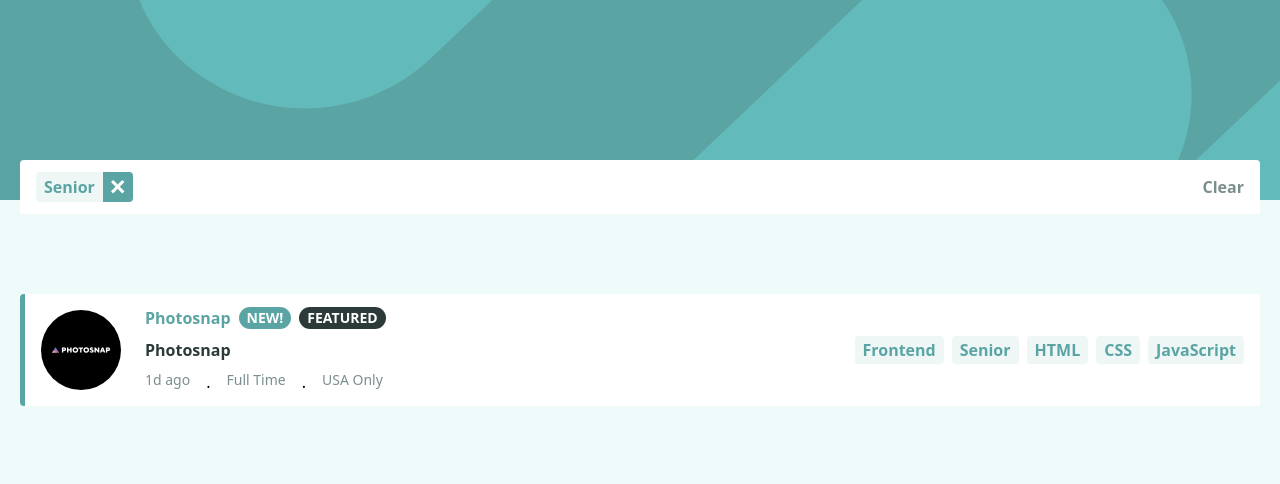
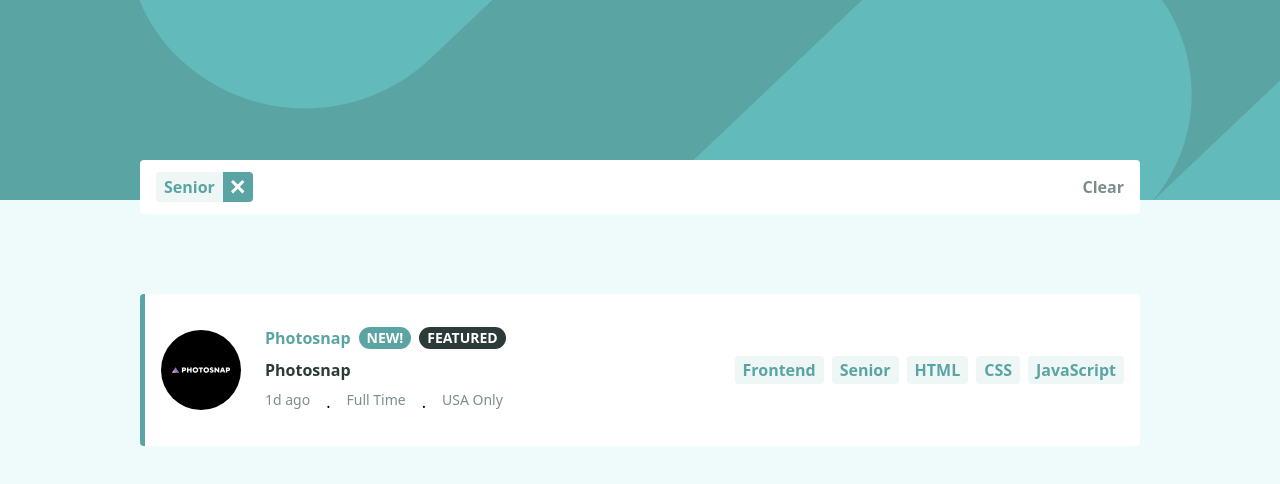
Before and after one commit to fevent07/static-job-listings-master, a website with bundled scripts: page index.html in a window 1280 px wide. Both pictures are taken after a click on the element "Senior". Built offline with nearby package versions, Linux system fonts and the light colour scheme.

Commit message:
final touch

```diff
--- a/index.html
+++ b/index.html
@@ -11,11 +11,11 @@
   </head>
   <body class="relative h-full w-full bg-lightGrayishCyanBG">
     <header class="h-[25vh] w-full bg-desaturatedDarkCyan bg-[url('/images/bg-header-mobile.svg')] bg-cover bg-center bg-no-repeat md:bg-[url('/images/bg-header-desktop.svg')]"></header>
-    <main class="mx-8 mb-8 max-w-full md:container md:mx-auto">
-      <div class="filter--container show flex h-auto w-full translate-y-[-40px] items-center justify-between rounded bg-white px-4 py-3">
+    <main class="mx-8 mb-8 max-w-full md:w-[1000px] md:container md:mx-auto">
+      <div class="filter--container hide flex h-auto w-full translate-y-[-40px] items-center justify-between rounded bg-white px-4 py-3" style="display:none" id="searchContainer">
         <div class="category--filter flex flex-wrap items-center gap-[0.5rem]">
         </div>
-        <button class="cursor-pointer font-bold text-darkGrayishCyan hover:text-desaturatedDarkCyan hover:underline">Clear
+        <button class="cursor-pointer flex font-bold text-darkGrayishCyan hover:text-desaturatedDarkCyan hover:underline" id="clearBut">Clear
         </button>
       </div>
       <div class="section--container"></div>
--- a/src/script.js
+++ b/src/script.js
@@ -14,7 +14,7 @@
       ? `border-l-[5px] border-l-desaturatedDarkCyan`
       : ""
     }  bg-white px-4 py-3 md:flex-row">
-          <div class="info--container flex w-full items-center md:w-1/2">
+          <div class="info--container flex w-full h-[8rem] items-center md:w-1/2">
             <figure class="absolute w-[40px] translate-y-[-62px] md:relative md:mr-6 md:w-[80px] md:translate-y-0">
               <img
                 src="${objValue.logo}"
@@ -105,20 +105,17 @@
     let clickedTablet = e.target.closest(".tablet");
 
     if (!clickedTablet) return;
-
+//show  the filter section
     let textContent = clickedTablet.textContent;
-    filterContainer.classList.remove("hide");
-    filterContainer.classList.add("show");
-
     categoryFilter.innerHTML += renderFilter(textContent);
-
+    let section = document.getElementById('searchContainer');
+    section.style.display = 'flex';
     filterJobs();
   });
 });
-
+//show the clicked skills
 const renderFilter = function (value) {
    if (selectedFilter.includes(value)) return "";
-
    selectedFilter.push(value);
 
    return `<div class="selected--filter flex cursor-pointer items-center rounded bg-lightGrayishCyanFilter">
@@ -128,7 +125,7 @@
    </figure>
    </div>`;
   };
-
+  //filtering the lists
   const filterJobs = function () {
     let childEl;
     let filteredSections = [];
@@ -148,29 +145,24 @@
   filteredSections.forEach((el) => (htmlString += el.outerHTML));
   sectionContainer.innerHTML = htmlString;
 };
-
+// close button script  on eeach filtered skill
 filterContainer.addEventListener("click", function (e) {
   let clickedEl = e.target.closest(".selected--filter");
-
+  console.log("clciked");
   if (!clickedEl) return;
-
   let textContentValue = clickedEl.firstElementChild.textContent;
-
   const index = selectedFilter.indexOf(textContentValue);
-
   if (index > -1) selectedFilter.splice(index, 1);
-
   clickedEl.remove();
   filterJobs();
-
-  if (categoryFilter.children.length === 0) hideContainer();
 });
 
+
 const hideContainer = function () {
-  // remove hidden class
-  filterContainer.classList.add("hide");
-  filterContainer.classList.remove("show");
+  // remove filter using clear button
   categoryFilter.innerHTML = "";
+  let section = document.getElementById('searchContainer');
+  section.style.display = 'none';
 };
 
 clearBtn.addEventListener("click", function () {
```
Also changed, not shown: css/main.css. Lines whose indentation alone changed are shown as unchanged.
